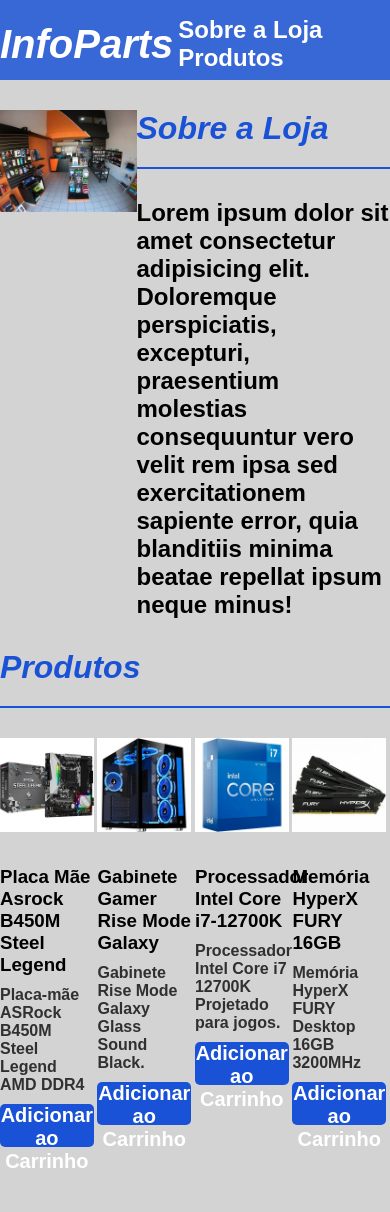
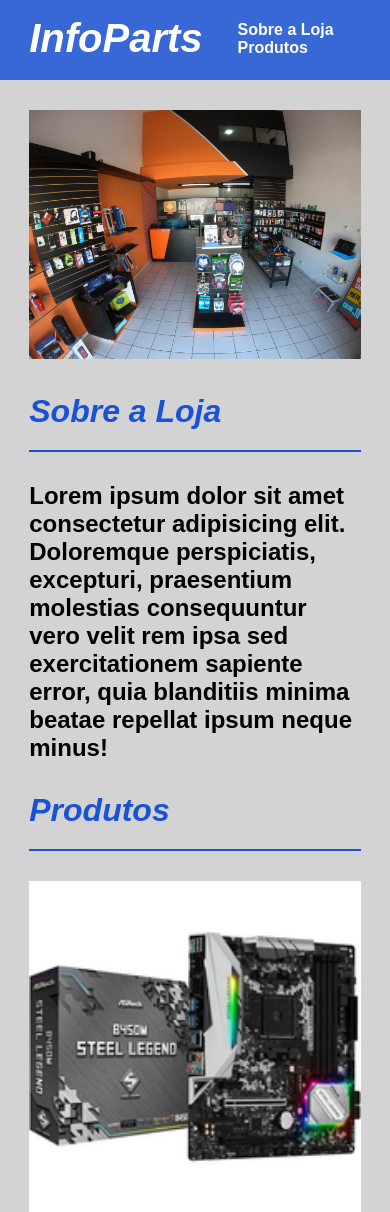
Before and after one commit to AsrielDreemurrGM/Loja_De_Informatica_Responsiva, a plain HTML site: page index.html in a window 390 px wide. Shown: the top 1212 px of the page. Drawn offline with Linux system fonts and the light colour scheme.

Commit message:
Finalizado Layout Mobile

```diff
--- a/main.css
+++ b/main.css
@@ -77,6 +77,7 @@
     display: grid;
     grid-template-columns: repeat(4, 24%);
     column-gap: 1%;
+    justify-content: center;
 }
 
 .produto img {
@@ -132,7 +133,6 @@
         grid-template-columns: 49% 49%;
         column-gap: 2%;
         row-gap:5%;
-        justify-content: center;
     }
 
     .produto h3 {
@@ -143,3 +143,53 @@
         font-size: 20px;
     }
 }
+
+/*Início - Layout Mobile*/
+
+@media screen and (max-width: 640px) {
+    .container {
+        max-width: 85%;
+        margin-bottom: 0px;
+    }
+
+    header h1 {
+        font-size: 1,5em;
+        padding-right: 30px;
+    }
+
+    header {
+        align-items: center;
+    }
+
+    header ul a {
+        font-size: 1em;
+    }
+
+    #sobre {
+        display: block;
+    }
+
+    #sobre img {
+        max-width: 100%;
+        width: 100%;
+        margin-bottom: 30px;
+    }
+
+    #produtos {
+        display: block;
+    }
+
+    .produto h3 {
+        font-size: 2em;
+    }
+
+    .produto h4 {
+        font-size: 20px;
+    }
+
+    .produto button {
+        font-size: 20px;
+        height: 40px;
+        margin-bottom: 40px;
+    }
+}
```
